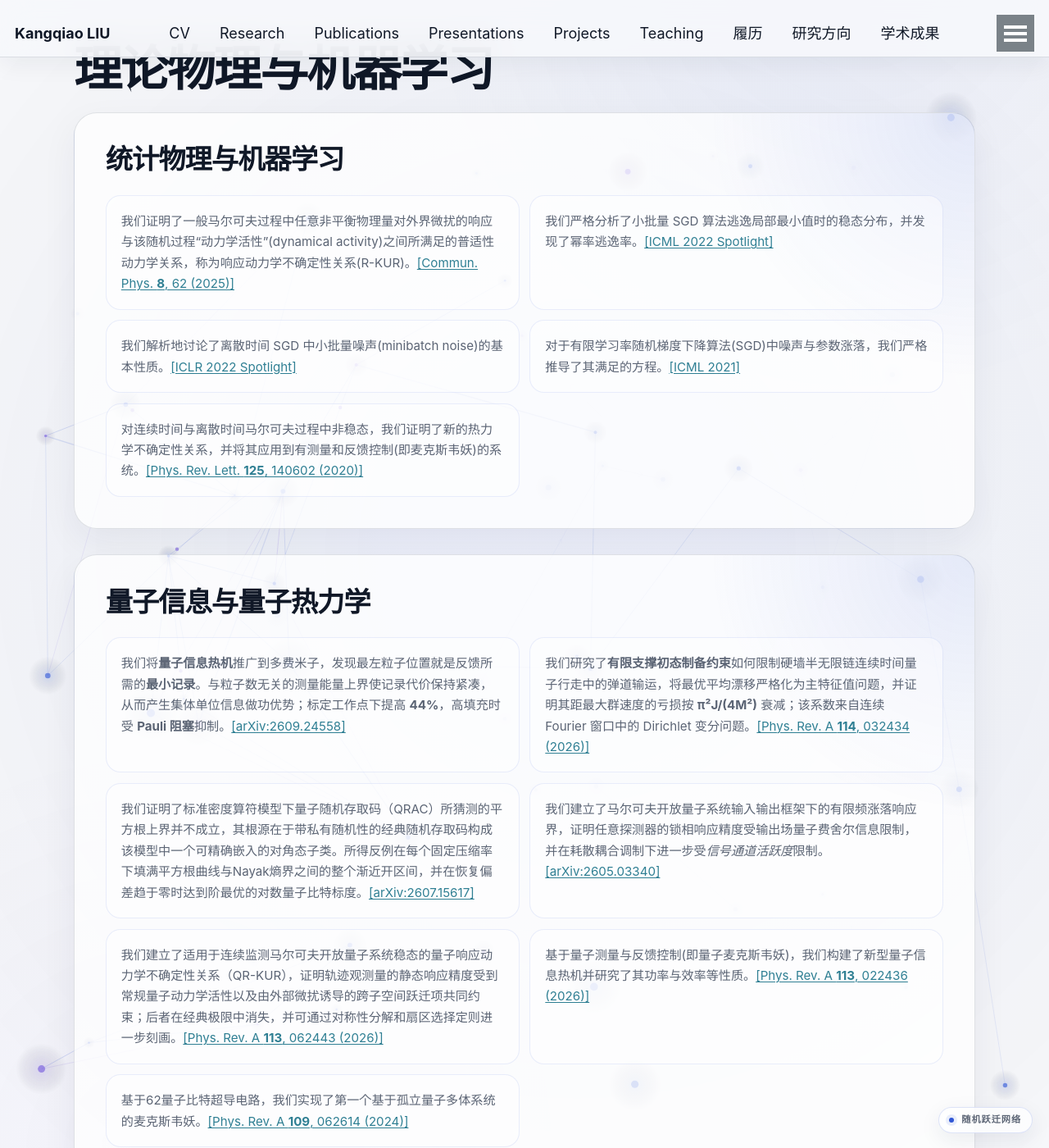
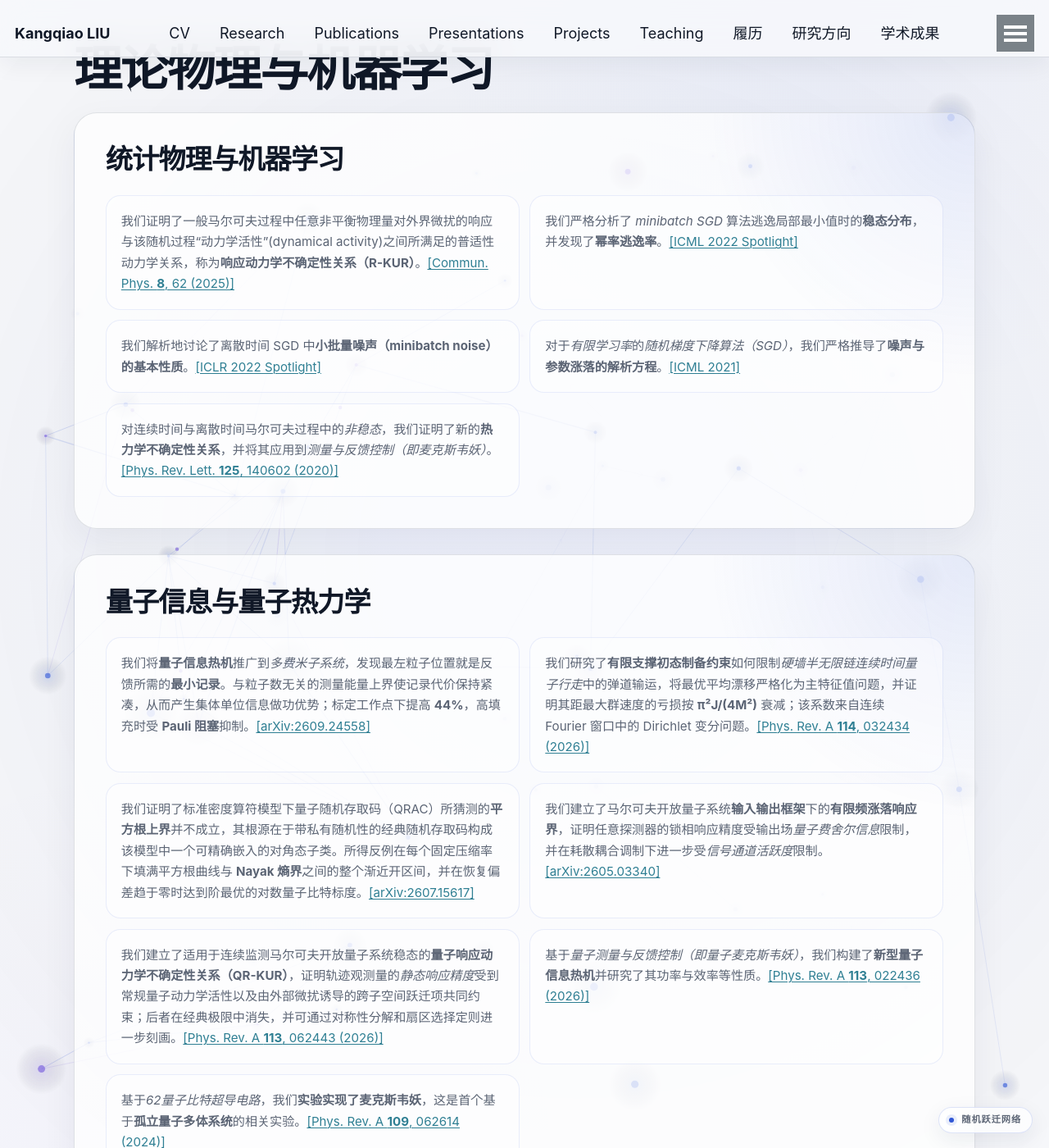
Before and after one commit to KangqiaoLiu/KangqiaoLiu.github.io, a Jekyll site: the page built from _pages/research_zh.md, in a window 1280 px wide and 1400 px high, scrolled down 535 px. Shown: the whole window at 82% size. Built offline with Jekyll 4.4.1, drawn with Linux system fonts in a browser that asks for light colours; some of the changed text lies outside the part shown.

Commit message:
Unify emphasis across Chinese research page

```diff
--- a/_pages/research_zh.md
+++ b/_pages/research_zh.md
@@ -8,25 +8,25 @@ redirect_from:
 ---
 
 {% include base_path %}
-# 理论物理与机器学习
+# **理论物理与机器学习**
 
 * **统计物理与机器学习**
-  * 我们证明了一般马尔可夫过程中任意非平衡物理量对外界微扰的响应与该随机过程“动力学活性”(dynamical activity)之间所满足的普适性动力学关系，称为响应动力学不确定性关系(R-KUR)。[[Commun. Phys. **8**, 62 (2025)]](https://www.nature.com/articles/s42005-025-01982-w)
-  * 我们严格分析了小批量 SGD 算法逃逸局部最小值时的稳态分布，并发现了幂率逃逸率。[[ICML 2022 Spotlight]](https://proceedings.mlr.press/v162/mori22a.html)
-  * 我们解析地讨论了离散时间 SGD 中小批量噪声(minibatch noise)的基本性质。[[ICLR 2022 Spotlight]](https://openreview.net/forum?id=uorVGbWV5sw)
-  * 对于有限学习率随机梯度下降算法(SGD)中噪声与参数涨落，我们严格推导了其满足的方程。[[ICML 2021]](http://proceedings.mlr.press/v139/liu21ad.html)
-  * 对连续时间与离散时间马尔可夫过程中非稳态，我们证明了新的热力学不确定性关系，并将其应用到有测量和反馈控制(即麦克斯韦妖)的系统。[[Phys. Rev. Lett. **125**, 140602 (2020)]](https://journals.aps.org/prl/abstract/10.1103/PhysRevLett.125.140602)
+  * 我们证明了一般马尔可夫过程中任意非平衡物理量对外界微扰的响应与该随机过程“动力学活性”(dynamical activity)之间所满足的普适性动力学关系，称为**响应动力学不确定性关系（R-KUR）**。[[Commun. Phys. **8**, 62 (2025)]](https://www.nature.com/articles/s42005-025-01982-w)
+  * 我们严格分析了 *minibatch SGD* 算法逃逸局部最小值时的**稳态分布**，并发现了**幂率逃逸率**。[[ICML 2022 Spotlight]](https://proceedings.mlr.press/v162/mori22a.html)
+  * 我们解析地讨论了离散时间 SGD 中**小批量噪声（minibatch noise）的基本性质**。[[ICLR 2022 Spotlight]](https://openreview.net/forum?id=uorVGbWV5sw)
+  * 对于*有限学习率*的*随机梯度下降算法（SGD）*，我们严格推导了**噪声与参数涨落的解析方程**。[[ICML 2021]](http://proceedings.mlr.press/v139/liu21ad.html)
+  * 对连续时间与离散时间马尔可夫过程中的*非稳态*，我们证明了新的**热力学不确定性关系**，并将其应用到*测量与反馈控制（即麦克斯韦妖）*。[[Phys. Rev. Lett. **125**, 140602 (2020)]](https://journals.aps.org/prl/abstract/10.1103/PhysRevLett.125.140602)
 
 * **量子信息与量子热力学**
-  * 我们将**量子信息热机**推广到多费米子，发现最左粒子位置就是反馈所需的**最小记录**。与粒子数无关的测量能量上界使记录代价保持紧凑，从而产生集体单位信息做功优势；标定工作点下提高 **44%**，高填充时受 **Pauli 阻塞**抑制。[[arXiv:2609.24558]](https://arxiv.org/abs/2609.24558)
-  * 我们研究了**有限支撑初态制备约束**如何限制硬墙半无限链连续时间量子行走中的弹道输运，将最优平均漂移严格化为主特征值问题，并证明其距最大群速度的亏损按 **π²J/(4M²)** 衰减；该系数来自连续 Fourier 窗口中的 Dirichlet 变分问题。[[Phys. Rev. A **114**, 032434 (2026)]](https://journals.aps.org/pra/abstract/10.1103/dyyr-z1k8)
-  * 我们证明了标准密度算符模型下量子随机存取码（QRAC）所猜测的平方根上界并不成立，其根源在于带私有随机性的经典随机存取码构成该模型中一个可精确嵌入的对角态子类。所得反例在每个固定压缩率下填满平方根曲线与Nayak熵界之间的整个渐近开区间，并在恢复偏差趋于零时达到阶最优的对数量子比特标度。[[arXiv:2607.15617]](https://arxiv.org/abs/2607.15617)
-  * 我们建立了马尔可夫开放量子系统输入输出框架下的有限频涨落响应界，证明任意探测器的锁相响应精度受输出场量子费舍尔信息限制，并在耗散耦合调制下进一步受*信号通道活跃度*限制。[[arXiv:2605.03340]](https://arxiv.org/abs/2605.03340)
-  * 我们建立了适用于连续监测马尔可夫开放量子系统稳态的量子响应动力学不确定性关系（QR-KUR），证明轨迹观测量的静态响应精度受到常规量子动力学活性以及由外部微扰诱导的跨子空间跃迁项共同约束；后者在经典极限中消失，并可通过对称性分解和扇区选择定则进一步刻画。[[Phys. Rev. A **113**, 062443 (2026)]](https://arxiv.org/abs/2501.04895)
-  * 基于量子测量与反馈控制(即量子麦克斯韦妖)，我们构建了新型量子信息热机并研究了其功率与效率等性质。[[Phys. Rev. A **113**, 022436 (2026)]](https://journals.aps.org/pra/abstract/10.1103/rhvv-yd6w)
-  * 基于62量子比特超导电路，我们实现了第一个基于孤立量子多体系统的麦克斯韦妖。[[Phys. Rev. A **109**, 062614 (2024)]](https://journals.aps.org/pra/abstract/10.1103/PhysRevA.109.062614)
+  * 我们将**量子信息热机**推广到*多费米子系统*，发现最左粒子位置就是反馈所需的**最小记录**。与粒子数无关的测量能量上界使记录代价保持紧凑，从而产生集体单位信息做功优势；标定工作点下提高 **44%**，高填充时受 **Pauli 阻塞**抑制。[[arXiv:2609.24558]](https://arxiv.org/abs/2609.24558)
+  * 我们研究了**有限支撑初态制备约束**如何限制*硬墙半无限链连续时间量子行走*中的弹道输运，将最优平均漂移严格化为主特征值问题，并证明其距最大群速度的亏损按 **π²J/(4M²)** 衰减；该系数来自连续 Fourier 窗口中的 Dirichlet 变分问题。[[Phys. Rev. A **114**, 032434 (2026)]](https://journals.aps.org/pra/abstract/10.1103/dyyr-z1k8)
+  * 我们证明了标准密度算符模型下量子随机存取码（QRAC）所猜测的**平方根上界**并不成立，其根源在于带私有随机性的经典随机存取码构成该模型中一个可精确嵌入的对角态子类。所得反例在每个固定压缩率下填满平方根曲线与 **Nayak 熵界**之间的整个渐近开区间，并在恢复偏差趋于零时达到阶最优的对数量子比特标度。[[arXiv:2607.15617]](https://arxiv.org/abs/2607.15617)
+  * 我们建立了马尔可夫开放量子系统**输入输出框架**下的**有限频涨落响应界**，证明任意探测器的锁相响应精度受输出场*量子费舍尔信息*限制，并在耗散耦合调制下进一步受*信号通道活跃度*限制。[[arXiv:2605.03340]](https://arxiv.org/abs/2605.03340)
+  * 我们建立了适用于连续监测马尔可夫开放量子系统稳态的**量子响应动力学不确定性关系（QR-KUR）**，证明轨迹观测量的*静态响应精度*受到常规量子动力学活性以及由外部微扰诱导的跨子空间跃迁项共同约束；后者在经典极限中消失，并可通过对称性分解和扇区选择定则进一步刻画。[[Phys. Rev. A **113**, 062443 (2026)]](https://arxiv.org/abs/2501.04895)
+  * 基于*量子测量与反馈控制（即量子麦克斯韦妖）*，我们构建了**新型量子信息热机**并研究了其功率与效率等性质。[[Phys. Rev. A **113**, 022436 (2026)]](https://journals.aps.org/pra/abstract/10.1103/rhvv-yd6w)
+  * 基于*62量子比特超导电路*，我们**实验实现了麦克斯韦妖**，这是首个基于**孤立量子多体系统**的相关实验。[[Phys. Rev. A **109**, 062614 (2024)]](https://journals.aps.org/pra/abstract/10.1103/PhysRevA.109.062614)
 
 * **引力与黑洞物理**
-  * 我们发现 black-bounce–Kerr–Newman 时空中的混沌界违反由**视界尺度与轨道不稳定尺度的竞争**控制：背景形变可使**表面引力**下降快于轨道不稳定性，而固定背景下粒子角动量、自旋与电荷共同移动跨界阈值。[[arXiv:2609.18143]](https://arxiv.org/abs/2609.18143)
-  * 我们研究了 Kerr–Newman–AdS 时空中带电自旋粒子的经典混沌界，发现违反主要由黑洞旋转、电荷、AdS 曲率和粒子角动量的竞争决定，反向旋转通常更易导致违反，而粒子内禀自旋主要引起较小的阈值移动。[[arXiv:2607.00432]](https://arxiv.org/abs/2607.00432)
-  * 我们研究了Kerr–Newman黑洞时空中带电自旋粒子的Lyapunov指数界，揭示了黑洞转动、粒子自旋、电荷与角动量如何共同决定其是否超过表面引力/MSS尺度。[[Eur. Phys. J. C **86**, 677 (2026)]](https://doi.org/10.1140/epjc/s10052-026-15894-8)
+  * 我们发现 *black-bounce–Kerr–Newman 时空*中的混沌界违反由**视界尺度与轨道不稳定尺度的竞争**控制：背景形变可使**表面引力**下降快于轨道不稳定性，而固定背景下粒子角动量、自旋与电荷共同移动跨界阈值。[[arXiv:2609.18143]](https://arxiv.org/abs/2609.18143)
+  * 我们研究了*Kerr–Newman–AdS 时空*中带电自旋粒子的**经典混沌界**，发现违反主要由黑洞旋转、电荷、AdS 曲率和粒子角动量的竞争决定，反向旋转通常更易导致违反，而粒子内禀自旋主要引起较小的阈值移动。[[arXiv:2607.00432]](https://arxiv.org/abs/2607.00432)
+  * 我们研究了*Kerr–Newman 黑洞时空*中*带电自旋粒子*的**Lyapunov 指数界**，揭示了黑洞转动、粒子自旋、电荷与角动量如何共同决定其是否超过*表面引力/MSS 尺度*。[[Eur. Phys. J. C **86**, 677 (2026)]](https://doi.org/10.1140/epjc/s10052-026-15894-8)
```
